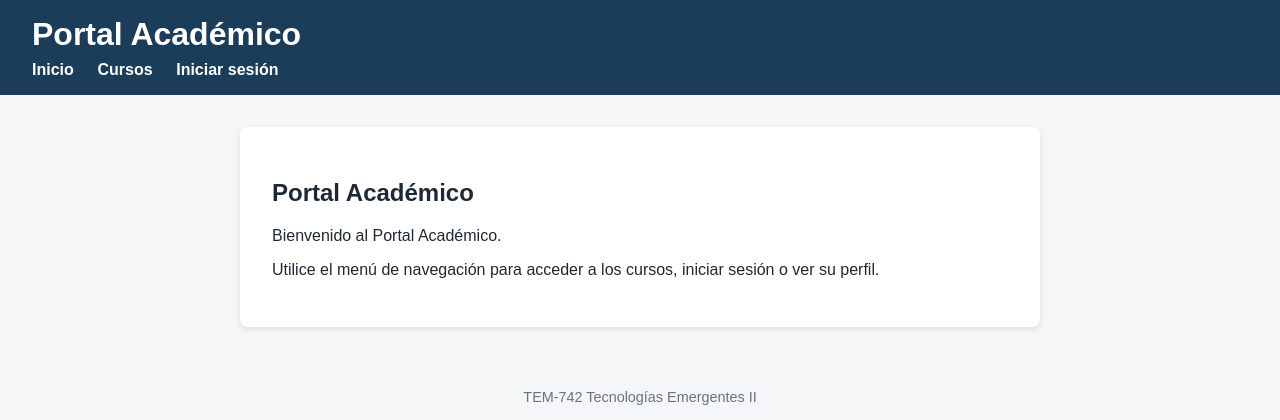
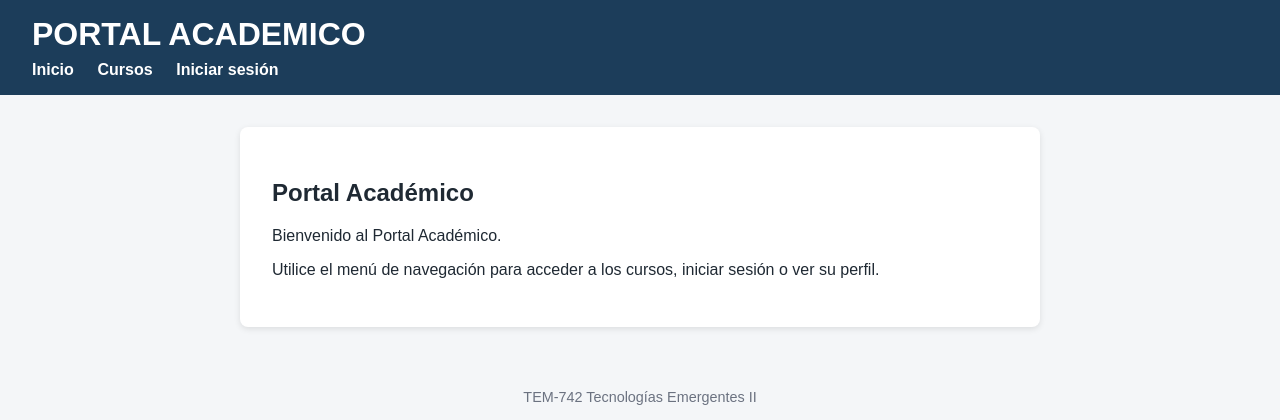
Before and after one commit to SergioChura/PORTAL_ACADEMICO, a Flask app: page / in a window 1280 px wide. Shown: the top 420 px of the page. Run offline with Flask 3, Linux system fonts and the light colour scheme.

Commit message:
segundoo cambio

```diff
--- a/templates/base.html
+++ b/templates/base.html
@@ -7,7 +7,7 @@
 </head>
 <body>
     <header>
-        <h1>Portal Académico</h1>
+        <h1>PORTAL ACADEMICO</h1>
         <nav>
             <a href="{{ url_for('index') }}">Inicio</a>
             {% if session.get('usuario') %}
```
